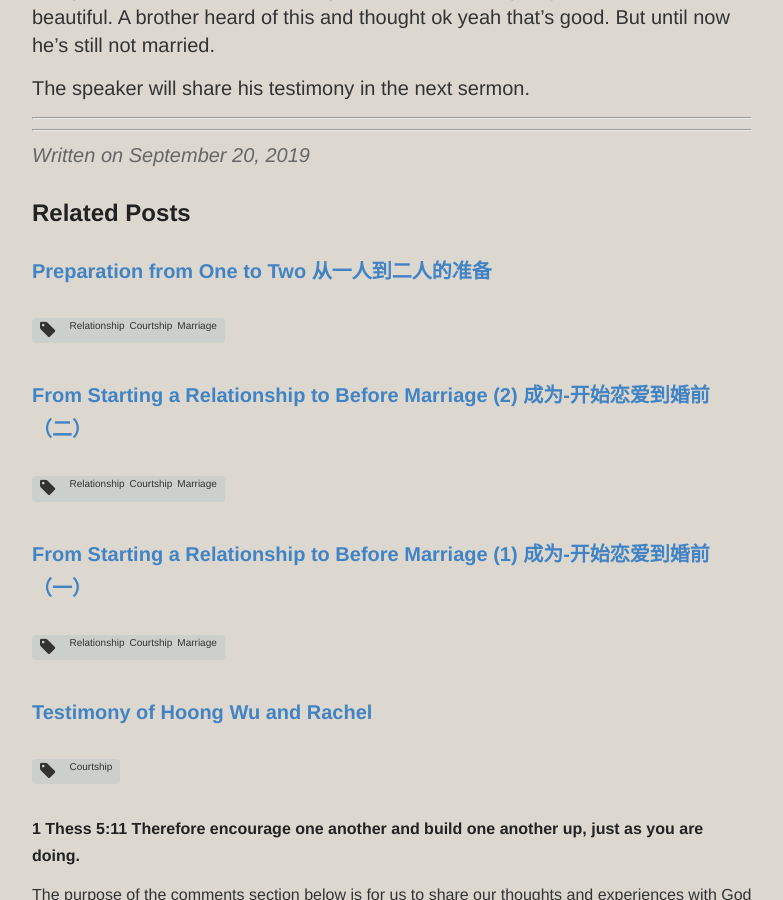
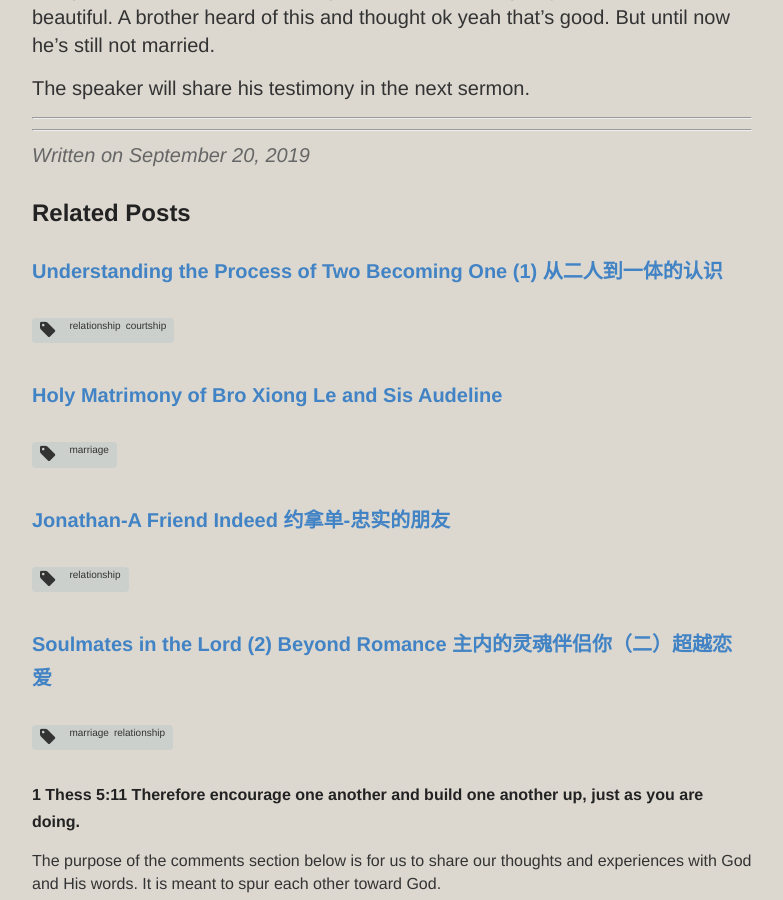
Before and after one commit to catchupTJC/catchuptjc.github.io, a Jekyll site: the page built from _posts/2019-09-20-Understanding the Process of Two Becoming One.md, in a window 1280 px wide and 900 px high, scrolled down 6013 px. Shown: the whole window, without its empty margins (248-1031 px from the left). Built offline with Jekyll 4.4.1, drawn with Linux system fonts in a browser that asks for light colours; nearby versions of some CDN libraries; comment, search, counter and statistics services are not loaded; some of the changed lines change nothing that is shown; some of the changed text lies outside the part shown.

Commit message:
Update 2019-09-20-Understanding the Process of Two Becoming One.md

```diff
--- a/_posts/2019-09-20-Understanding the Process of Two Becoming One.md
+++ b/_posts/2019-09-20-Understanding the Process of Two Becoming One.md
@@ -1,8 +1,8 @@
 ---
 layout: post
 title: Understanding the Process of Two Becoming One (2) 从二人到一体的认识
-category: YouthSpiritualMeeting(SG)2019
-tags: [Relationship,Marriage,Courtship]
+category: youthspiritualmeeting2019singapore
+tags: [relationship,marriage,courtship]
 hymns: [391,373]
 ---
 How the YSM theme was decided on:
```
